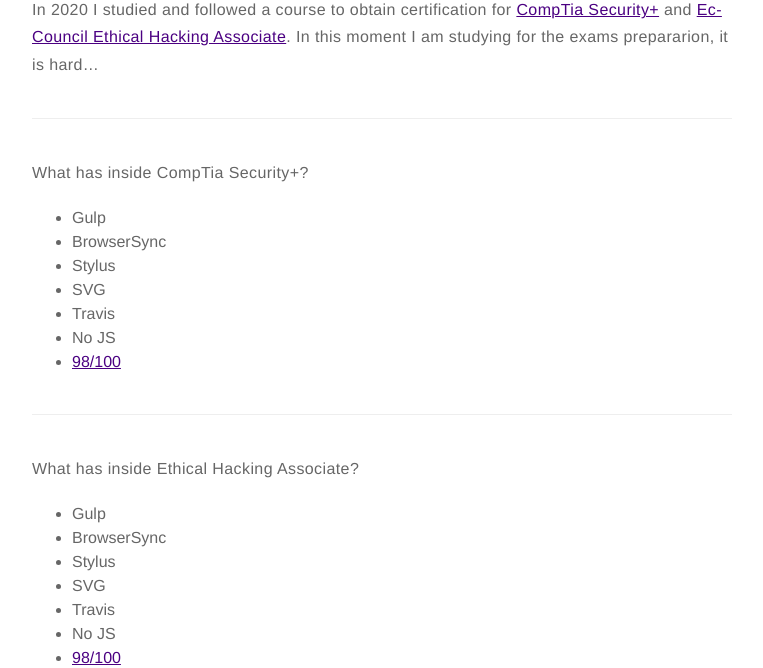
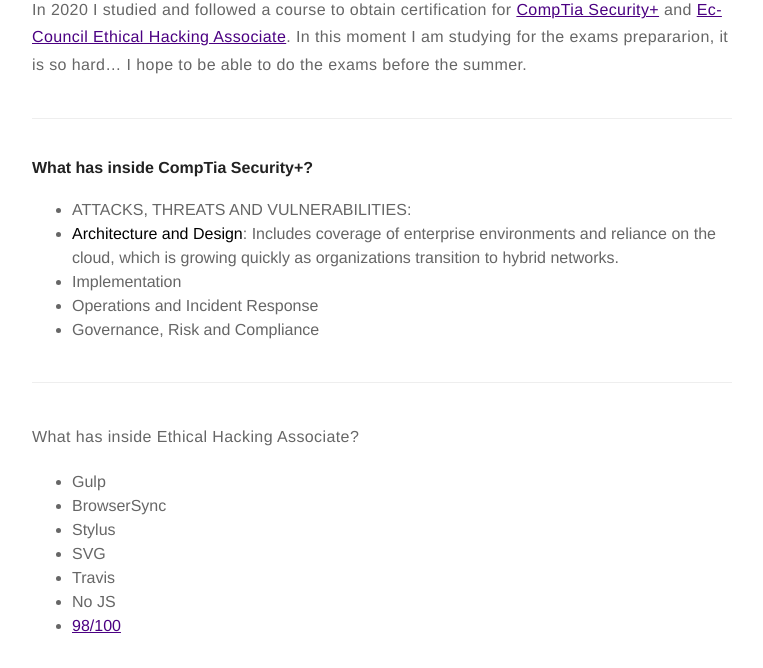
Before and after one commit to mrj-blog/mrj-blog.github.io, a Jekyll site: the page built from _posts/projects/2021-02-01-mastering-cybersecurity.markdown, in a window 1280 px wide and 900 px high, scrolled down 408 px, cut to the strip 232-900 px from the top of the window. Shown: the whole strip, without its empty margins (258-1021 px from the left). Built offline with Jekyll 4.4.1, drawn with Linux system fonts in a browser that asks for light colours; emoji names are drawn with the system emoji font; comment, search, counter and statistics services are not loaded.

Commit message:
update info

```diff
--- a/_posts/projects/2021-02-01-mastering-cybersecurity.markdown
+++ b/_posts/projects/2021-02-01-mastering-cybersecurity.markdown
@@ -18,19 +18,17 @@
 ![Screenshot](https://cdn-res.keymedia.com/cms/images/us/036/0248_637317913147707069.jpg)
 
 In 2020 I studied and followed a course to obtain certification for [CompTia Security+](https://www.comptia.org/certifications/security) and [Ec-Council Ethical Hacking Associate](https://www.eccouncil.org/eccouncil-associate-programs-eha-cfa/).
-In this moment I am studying for the exams prepararion, it is hard...
+In this moment I am studying for the exams prepararion, it is so hard... I hope to be able to do the exams before the summer.
 
 ---
 
-What has inside CompTia Security+?
+<h4>What has inside CompTia Security+?</h4>
 
-- Gulp
-- BrowserSync
-- Stylus
-- SVG
-- Travis
-- No JS
-- [98/100](https://developers.google.com/speed/pagespeed/insights/?url=http%3A%2F%2Fsergiokopplin.github.io%2Findigo%2F)
+- ATTACKS, THREATS AND VULNERABILITIES:
+- **Architecture and Design**: Includes coverage of enterprise environments and reliance on the cloud, which is growing quickly as organizations transition to hybrid networks.
+- Implementation
+- Operations and Incident Response
+- Governance, Risk and Compliance
 
 ---
 
```
